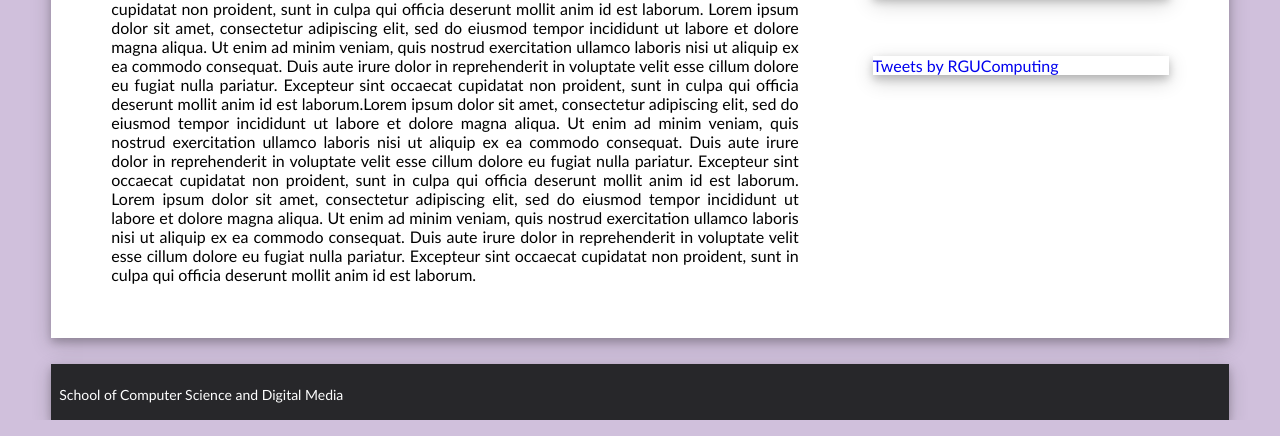
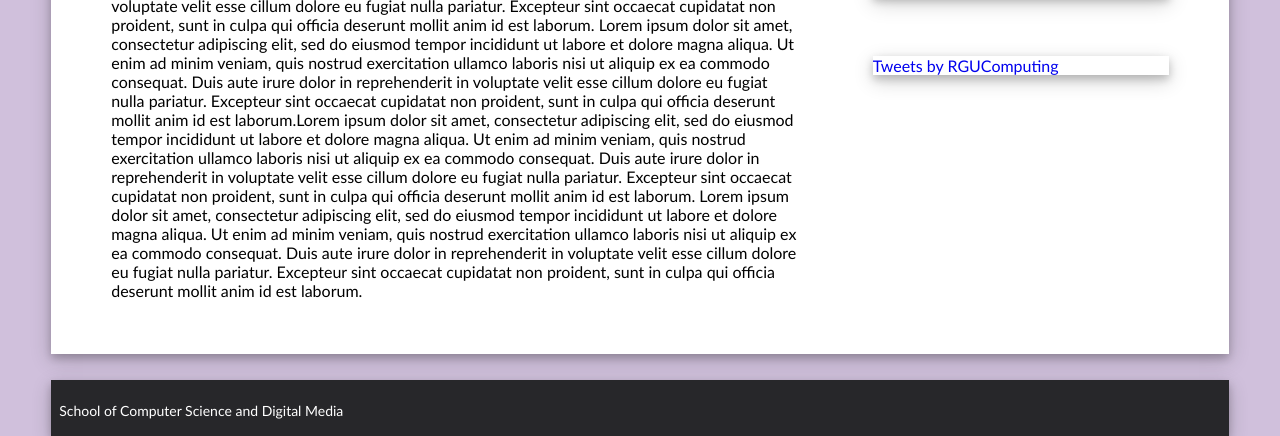
Before and after one commit to marcusdouglas/WebsiteCSDM, a plain HTML site: page articleOne.html in a window 1280 px wide. Shown: the part 634-1070 px from the top of the page. Drawn offline with Linux system fonts and the light colour scheme.

Commit message:
Attempting fix of news sub page

```diff
--- a/articleOne.html
+++ b/articleOne.html
@@ -4,7 +4,7 @@
     <meta charset="UTF-8">
     <title>News | Article Name</title>
 
-    <link rel = "stylesheet" href = "articleCSS.css" type = "text/css">
+
     <link rel = "stylesheet" href = "index.css" type = "text/css">
 </head>
 
```
